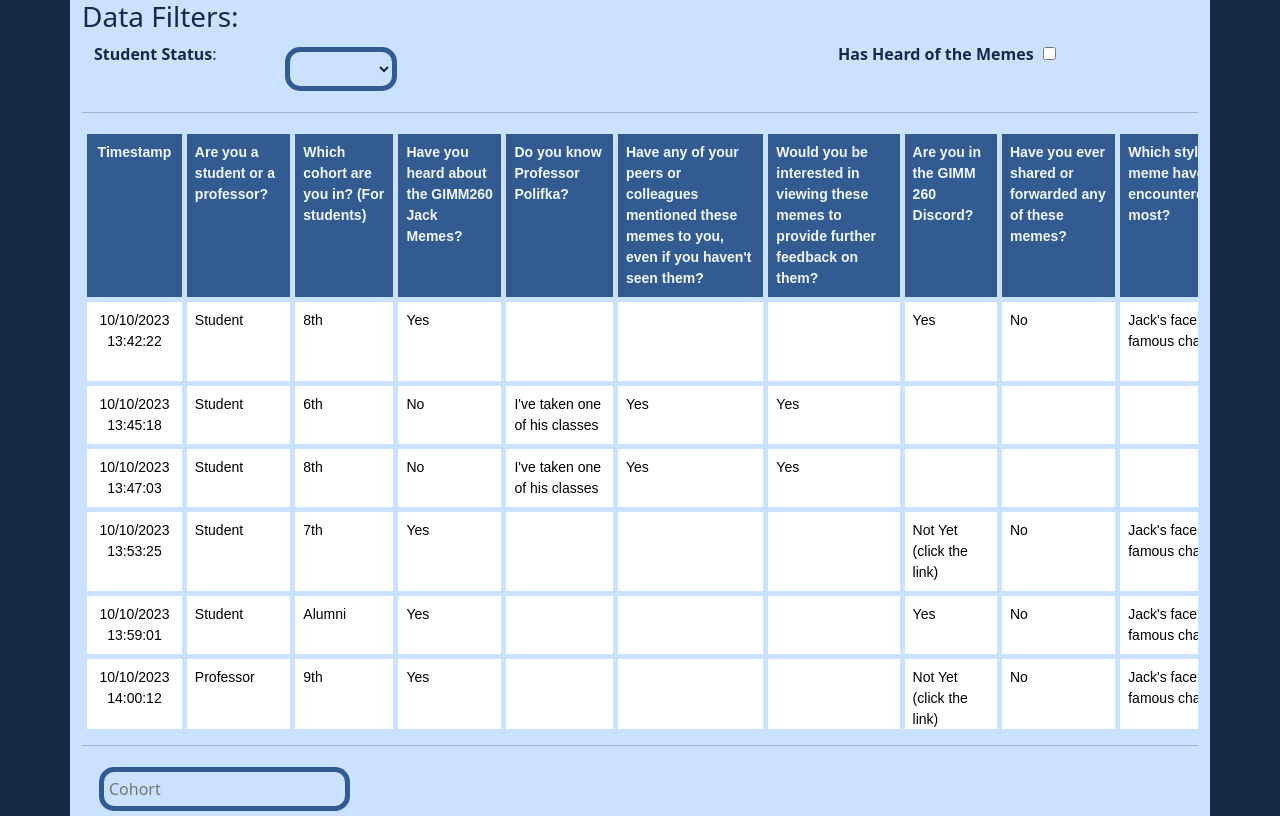
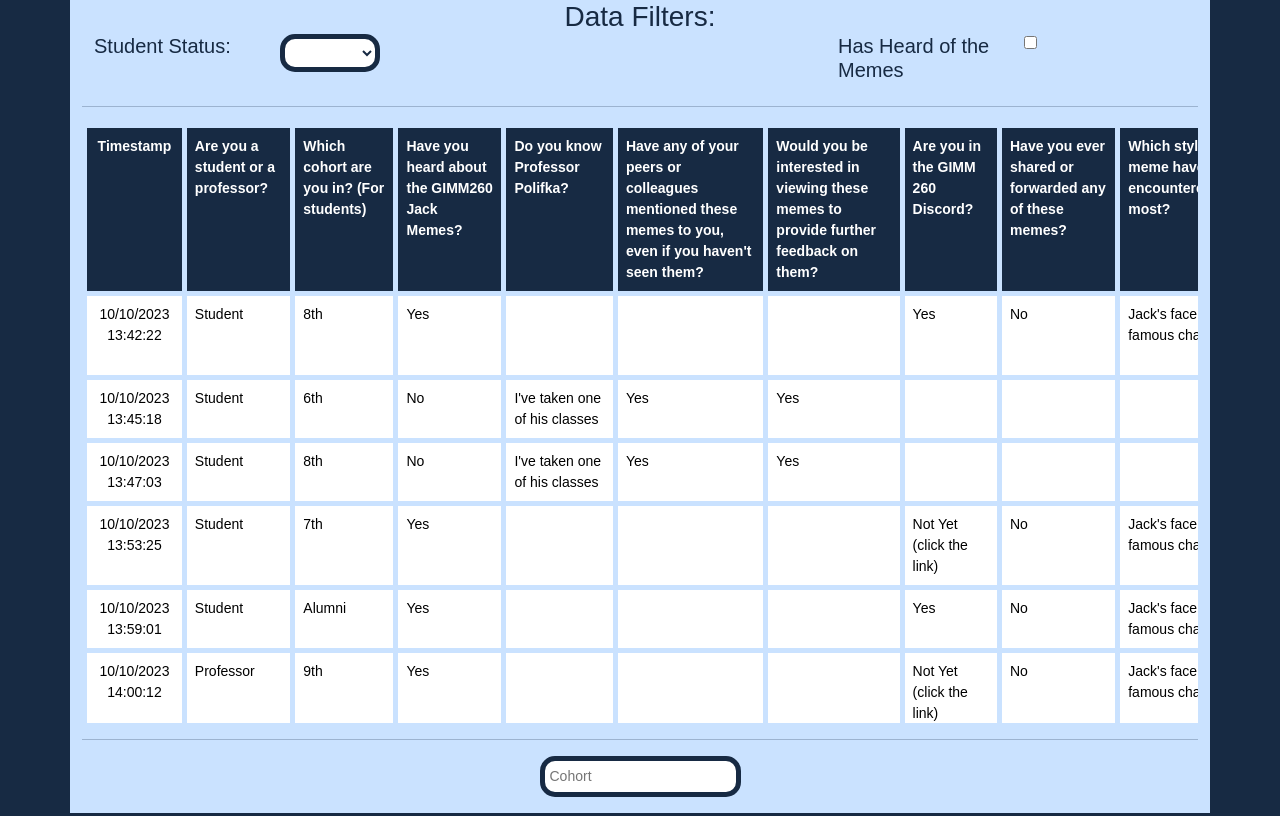
Before and after one commit to AlignTheDeveloper/MemeData, a website: page pa11/MemeDataTable.html in a window 1280 px wide. Drawn offline with nearby package versions, Linux system fonts and the light colour scheme.

Commit message:
more style updates

```diff
--- a/pa11/Assets/Js/React/Component/reactStuff.js
+++ b/pa11/Assets/Js/React/Component/reactStuff.js
@@ -201,13 +201,11 @@
 
     return (
       <React.Fragment>
-        <h3>Data Filters:</h3>
+        <h3 id="filter-header">Data Filters:</h3>
         <div className="container">
           <div className="row">
             <div className="col-md-2">
-              <p>
-                <b>Student Status</b>:
-              </p>
+              <h5>Student Status:</h5>
             </div>
             <div className="col-md-2">
               <select onChange={updateStudentOrProfessor}>
@@ -217,8 +215,10 @@
               </select>
             </div>
             <div className="col-md-4"></div>
-            <div className="col-md-4">
-              <b>Has Heard of the Memes </b>
+            <div className="col-md-2">
+              <h5>Has Heard of the Memes </h5>
+            </div>
+            <div className="col-md-2">
               <input type="checkbox" onChange={updateHasHeardOfMemes} />
             </div>
           </div>
@@ -240,6 +240,7 @@
           <div className="row">
             <div className="col-md-12">
               <input
+                id="cohort-number"
                 list="cohort-number"
                 name="cohort-number"
                 placeholder="Cohort"
--- a/pa11/css/MemeDataTable.css
+++ b/pa11/css/MemeDataTable.css
@@ -5,10 +5,18 @@ select,
 input {
     color: #172a43;
     background-color: #cae2ff;
+    border-collapse: collapse;
+    font-family: Arial, sans-serif;
+    font-size: 14px;
+}
+
+.container {
+    margin:0 auto;
 }
 
 body {
     background-color: #172a43;
+    color: #172a43;
 }
 
 /* Table styles */
@@ -29,12 +37,12 @@ body {
 }
 
 .table th {
-    background-color: #325b91;
-    color: #f1f7ff;
+    background-color: #172a43;
+    color: white;
 }
 
 .table tr:nth-child(even) {
-    background-color: #325b91;
+    background-color: #172a43;
 }
 
 .table tr:hover {
@@ -50,7 +58,7 @@ body {
 .table thead {
     position: sticky;
     top: 0;
-    background-color: #325b91;
+    background-color: #172a43;
     z-index: 1;
 }
 
@@ -65,8 +73,11 @@ body {
 .container input {
     padding: 5px;
     margin: 5px;
-    border: 5px solid #325b91;
+    border: 5px solid #172a43;
     border-radius: 15px;
+    color:#172a43;
+    background-color: white;
+    margin:0 auto;
 }
 
 /* Responsive styles for smaller screens */
@@ -76,3 +87,13 @@ body {
         width: 100%;
     }
 }
+
+#filter-header {
+    text-align: center;
+    margin:0 auto;
+}
+
+#cohort-number {
+    display: flex;
+    margin:0 auto;
+}
```
